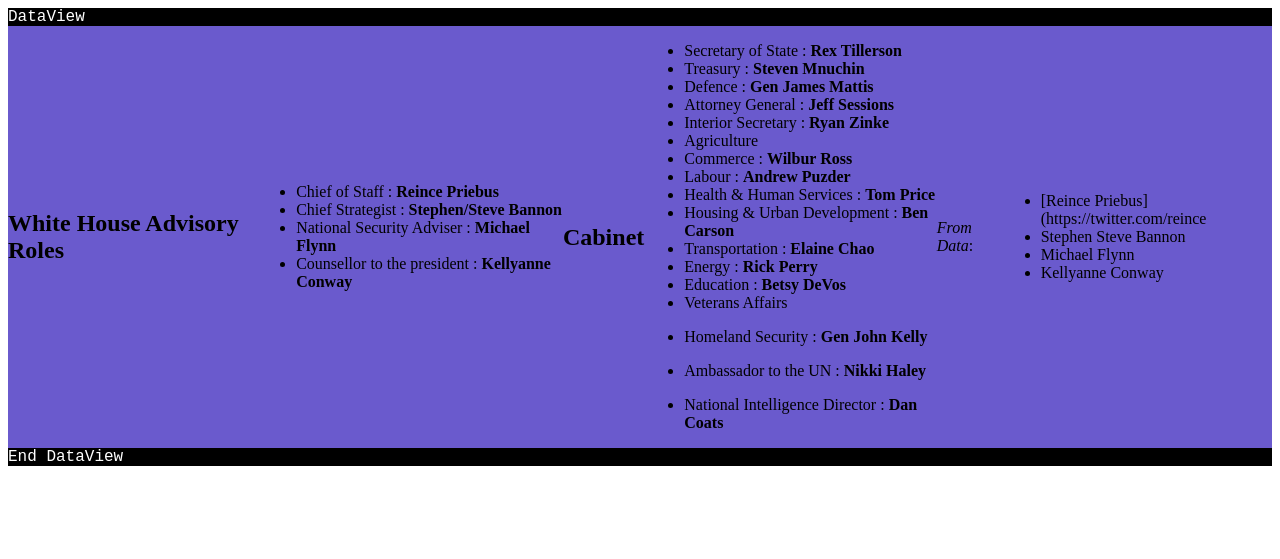
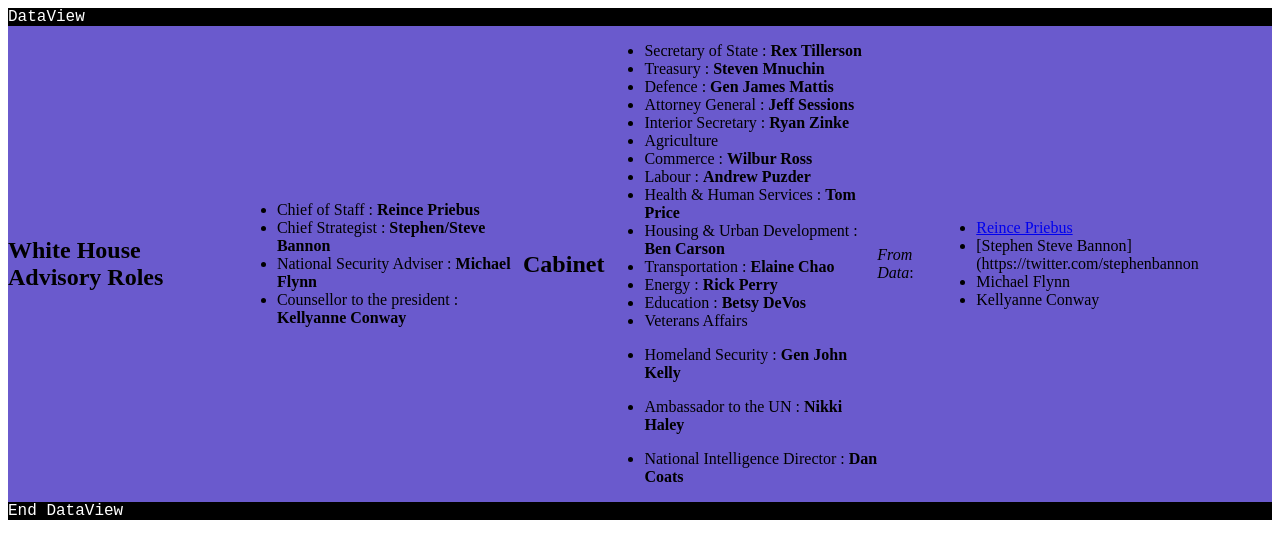
Before and after one commit to zwartpi/thetrumpstweet, a Jekyll site: the page built from entourage.md, in a window 1280 px wide. Shown: the top 559 px of the page. Built offline with Jekyll 4.4.1, drawn with Linux system fonts in a browser that asks for light colours; our own code applies the rules of GitHub Pages for plain Markdown files.

Commit message:
Update entourage.md

```diff
--- a/entourage.md
+++ b/entourage.md
@@ -33,7 +33,7 @@ layout: dataviewer
 
 *From Data*:
 
-- [{{ site.data.people.ChiefOfStaff.Name }}](https://twitter.com/{{ site.data.people.ChiefOfStaff.Twitter }}
-- {{ site.data.people.ChiefStrategist.Name }}
+- [{{ site.data.people.ChiefOfStaff.Name }}](https://twitter.com/{{ site.data.people.ChiefOfStaff.Twitter }})
+- [{{ site.data.people.ChiefStrategist.Name }}](https://twitter.com/{{ site.data.people.ChiefStrategist.Twitter }}
 - {{ site.data.people.NationalSecurityAdviser.Name }}
 - {{ site.data.people.CounsellorToThePresident.Name }}
```
